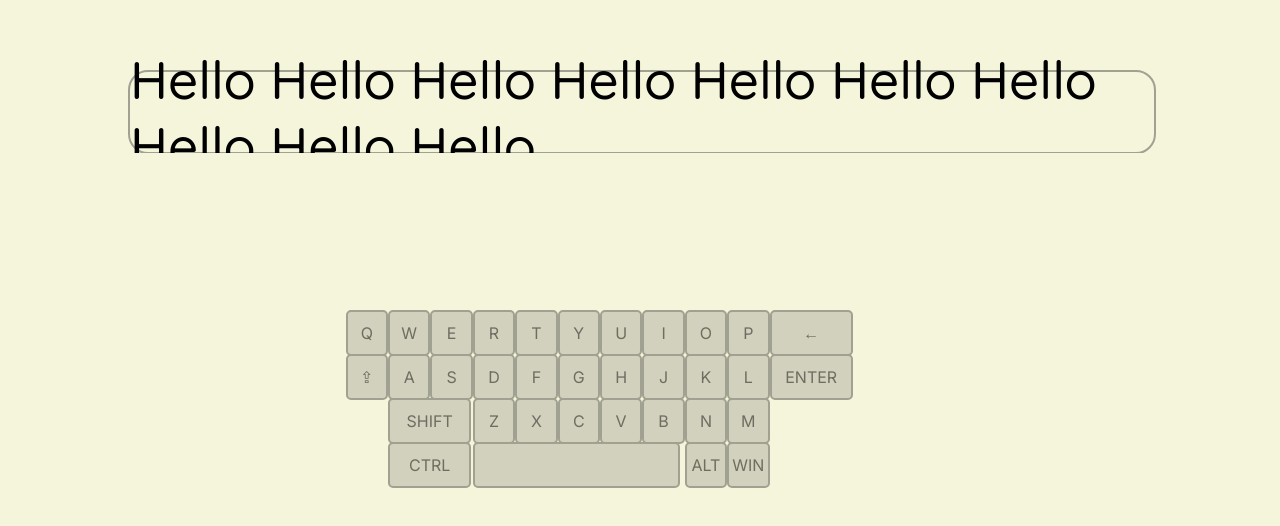
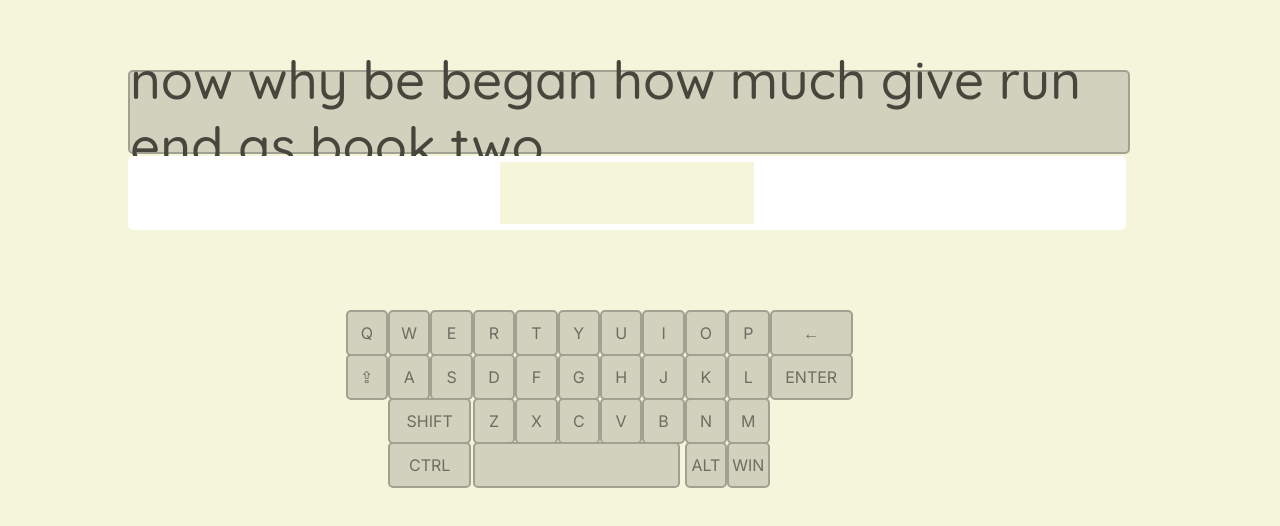
Before and after one commit to Callum-Gilfedder/TypingTest, a Next.js app in the folder typing-test-project/: page / in a window 1280 px wide. Shown: the part 130-656 px from the top of the page. Built offline with nearby package versions, Linux system fonts and the light colour scheme.

Commit message:
Working on input section

```diff
--- a/typing-test-project/src/app/globals.css
+++ b/typing-test-project/src/app/globals.css
@@ -4,9 +4,11 @@
   --keyboard-width: 36vw;
   --keyboard-height: 22vh;
   --background-color: beige;
+  --secondary-color: rgb(209, 209, 189);
   --activation-color: white;
   --border-color: rgb(161, 161, 145);
   --large-font: 3.3rem;
+  --text-color: rgb(70, 70, 61);;
 }
 
 
@@ -15,6 +17,8 @@ body {
   background-color: var(--background-color);
   margin: 0px;
   padding: 0px;
+  color: var(--text-color);
+  font-family: 'Quicksand', sans-serif;
 }
 
 .keyboard-container {
@@ -33,7 +37,7 @@ body {
 .main-container {
   margin-top: 25vh;
   margin-left: 10vw;
-  width: 80vw;
+  width: 78vw;
   height: 20vh;
   background-color: beige;
   display: flex;
@@ -49,24 +53,33 @@ body {
   width: 100%;
   height: 50%; /* Each row takes 50% of the container height */
   border: solid 2px var(--border-color);
-  border-radius: 20px;
+  border-radius: 5px;
   display: flex;
   align-items: center; /* Vertical alignment */
   justify-content: center;
+  background-color: var(--secondary-color);
 }
 
 /* .row-1 */
 
 .row-2 {
   border: none;
+  width: 100%;
+  margin-top: 2px;
+  height: 95%;
+  background-color: white;
 }
 
 input {
   background-color: var(--background-color);
-  width: 100%;
-  height: 100%;
+  width: 25%;
+  height: 80%;
   border: beige;
   font-size: var(--large-font);
+  font-family: 'Quicksand', sans-serif;
+  display: flex;
+  align-items: center; /* Vertical alignment */
+  justify-content: center;
 
 }
 
@@ -74,7 +87,7 @@ input {
   height: 95%;
   width: 3vw;
   /* 1/12 keyboard-width */
-  background-color: rgb(209, 209, 189);
+  background-color:var(--secondary-color) ;
   border: solid 2px rgb(161, 161, 145);
   color: rgb(109, 109, 98);
   border-radius: 5px;
--- a/typing-test-project/src/app/page.tsx
+++ b/typing-test-project/src/app/page.tsx
@@ -27,7 +27,7 @@ export default function Home() {
     <main className='body'>
         <div className="main-container">
           <div className="row row-1">
-            Hello Hello Hello Hello Hello Hello Hello Hello Hello Hello
+            now why be began how much give run end as book two
           </div>
           <div className="row row-2">
             <input type="text" />
```
